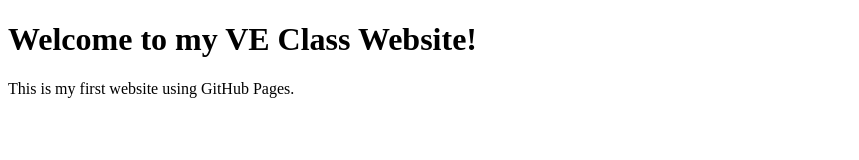
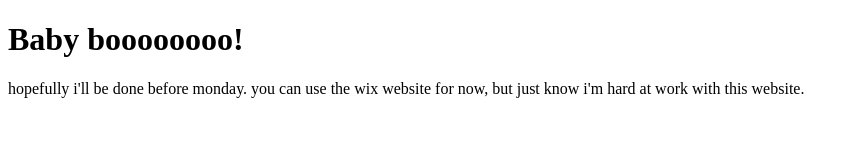
Before and after one commit to PawCallVE/PawCallVE.github.io, a plain HTML site: page index.html in a window 1280 px wide. Shown: the whole page, without its empty margins (0-859 px from the left). Drawn offline with Linux system fonts and the light colour scheme.

Commit message:
Update index.html

```diff
--- a/index.html
+++ b/index.html
@@ -1,10 +1,10 @@
 <!DOCTYPE html>
 <html>
 <head>
-  <title>My VE Website</title>
+  <title>Hello Makaiyla</title>
 </head>
 <body>
-  <h1>Welcome to my VE Class Website!</h1>
-  <p>This is my first website using GitHub Pages.</p>
+  <h1>Baby boooooooo!</h1>
+  <p>hopefully i'll be done before monday. you can use the wix website for now, but just know i'm hard at work with this website.</p>
 </body>
 </html>
```
